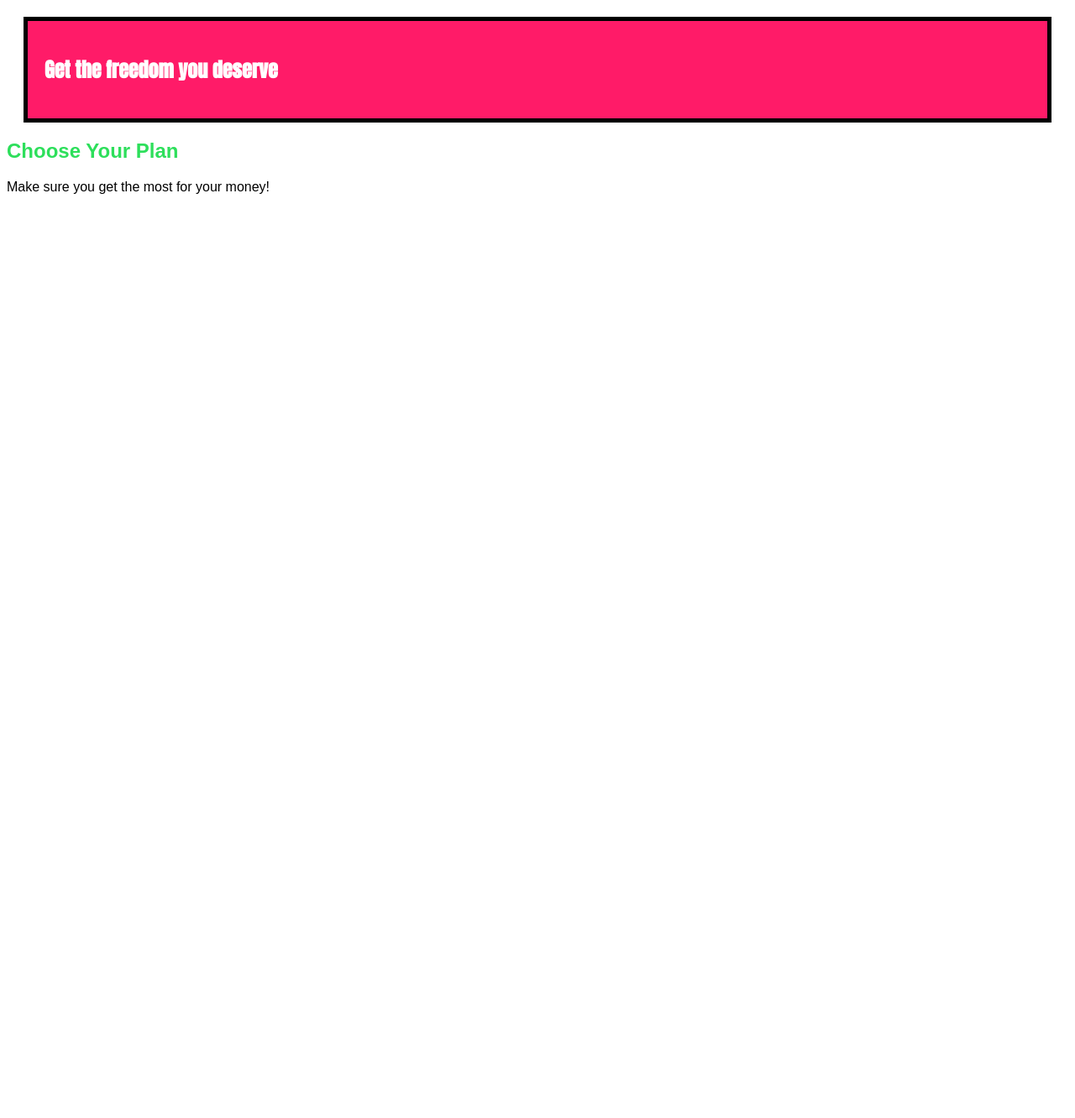
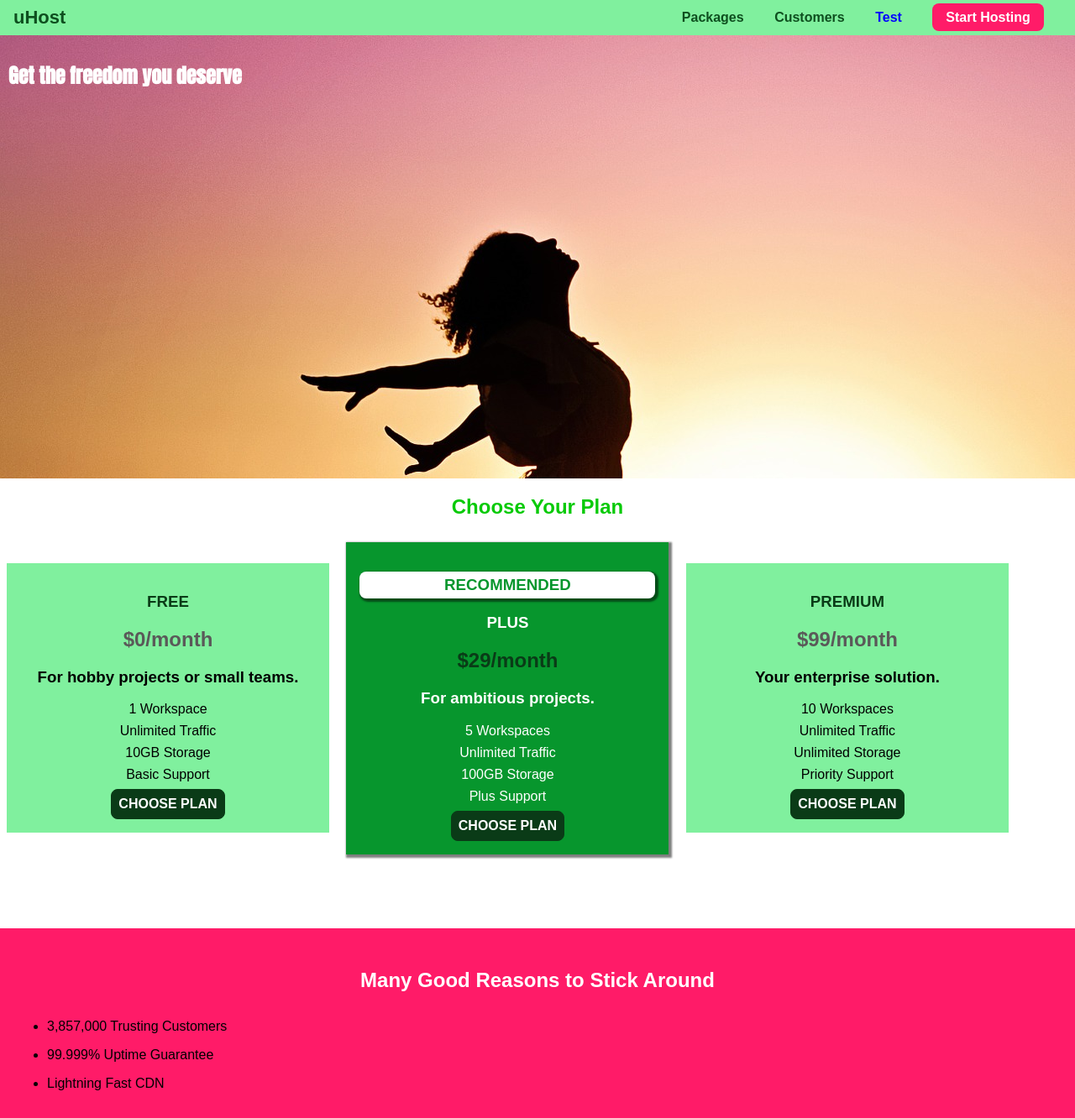
Before and after one commit to HafidhAlbarM/CSS, a plain HTML site: page index.html in a window 1280 px wide. Shown: the whole page at 84% size. Before the commit the page ends 800 px from the top, so only its background shows below. Drawn offline with Linux system fonts and the light colour scheme; a web font is replaced by a local one.

Commit message:
feature box

```diff
--- a/index.html
+++ b/index.html
@@ -10,15 +10,105 @@
     <link rel="stylesheet"
     href="https://fonts.googleapis.com/css?family=Monserrat:400,700">
   <body>
+    <header class="main-header">
+      <div>
+        <a href="index.html" class="main-header___brand">
+          uHost
+        </a>
+      </div>
+       <nav class="main-nav">
+        <ul class="main-nav___items">
+          <li class="main-nav___item">
+            <a href="packages/index.html">Packages</a>
+          </li>
+          <li class="main-nav___item">
+            <a href="customers/index.html">Customers</a>
+          </li>
+          <li class="main-nav___item">
+            <a href="customers/index.html" class="test">Test</a>
+          </li>
+          <li class="main-nav___item main-nav--cta">
+            <a href="start-hosting/index.html">Start Hosting</a>
+          </li>
+        </ul>
+      </nav>
+    </header>
     <main>
       <section id="product-overview">
         <div>
           <h1>Get the freedom you deserve</h1>
         </div>
       </section>
-      <section id="plan">
+      <section id="plans">
         <h1 class="section-title">Choose Your Plan</h1>
-        <p>Make sure you get the most for your money!</p>
+        <div>
+          <article class="plan">
+              <h1 class="plan__title">FREE</h1>
+              <h2 class="plan__price">$0/month</h2>
+              <h3>For hobby projects or small teams.</h3>
+              <ul class="plan_features">
+                  <li class="plan_feature">1 Workspace</li>
+                  <li class="plan_feature">Unlimited Traffic</li>
+                  <li class="plan_feature">10GB Storage</li>
+                  <li class="plan_feature">Basic Support</li>
+              </ul>
+              <div>
+                  <button class="button">CHOOSE PLAN</button>
+              </div>
+          </article>
+          <article class="plan plan--highlighted">
+              <h1 class="plan__annotation">RECOMMENDED</h1>
+              <h1 class="plan__title">PLUS</h1>
+              <h2 class="plan__price">$29/month</h2>
+              <h3>For ambitious projects.</h3>
+              <ul class="plan_features">
+                  <li class="plan_feature">5 Workspaces</li>
+                  <li class="plan_feature">Unlimited Traffic</li>
+                  <li class="plan_feature">100GB Storage</li>
+                  <li class="plan_feature">Plus Support</li>
+              </ul>
+              <div>
+                  <button class="button">CHOOSE PLAN</button>
+              </div>
+          </article>
+          <article class="plan">
+              <h1 class="plan__title">PREMIUM</h1>
+              <h2 class="plan__price">$99/month</h2>
+              <h3>Your enterprise solution.</h3>
+              <ul class="plan_features">
+                  <li class="plan_feature">10 Workspaces</li>
+                  <li class="plan_feature">Unlimited Traffic</li>
+                  <li class="plan_feature">Unlimited Storage</li>
+                  <li class="plan_feature">Priority Support</li>
+              </ul>
+              <div>
+                  <button class="button">CHOOSE PLAN</button>
+              </div>
+          </article>
+      </div>
+      </section>
+      <section id="key-features">
+        <h1 class="section-title">Many Good Reasons to Stick Around</h1>
+        <ul class="tost">
+            <li class="test">
+                <div>
+
+                </div>
+                <p>3,857,000 Trusting Customers</p>
+            </li>
+            <li class="test">
+                <div>
+
+                </div>
+                <p>99.999% Uptime Guarantee</p>
+            </li>
+            <li class="test">
+                <div>
+
+                </div>
+                <p>Lightning Fast CDN</p>
+            </li>
+        </ul>
       </section>
     </main>
   </body>
--- a/main.css
+++ b/main.css
@@ -1,12 +1,17 @@
+* {
+  box-sizing: border-box;
+}
+
 body {
   font-family: "Monstserrat", sans-serif;
+  margin: 0;
 }
 
 #product-overview {
-  background: #ff1b68;
-  padding: 20px;
-  border: 5px black solid;
-  margin: 20px;
+  background: url("freedom.jpg");
+  width: 100%;
+  height: 528px;
+  padding: 10px;
 }
 
 #product-overview h1 {
@@ -15,9 +20,160 @@ body {
 }
 
 .section-title {
-  color: #2ddf5b;
+  color: #07ca07;
+  text-align: center;
 }
 
-h1 {
+.plan {
+  background-color: #80f09e;
+  text-align: center;
+  padding: 16px;
+  margin: 8px;
+  display: inline-block;
+  width: 30%;
+  vertical-align: middle;
+}
+
+.plan--highlighted {
+  background-color: #07962d;
+  color: #fff;
+  box-shadow: 2px 2px 2px 2px rgb(0, 0, 0, 0.5);
+}
+
+.plan__annotation {
+  background-color: #fff;
+  color: #07962d;
+  padding: 5px;
+  box-shadow: 2px 2px 2px 2px rgb(0, 0, 0, 0.5);
+  border-radius: 8px;
+}
+
+.plan__title {
+  color: #0a3b17;
+}
+
+.plan__price {
+  color: #5a5959;
+}
+
+.plan--highlighted .plan__title {
+  color: white;
+}
+
+.plan--highlighted .plan__price {
+  color: #0a3b17;
+}
+
+.plan_features {
+  list-style: none;
+  margin: 0;
+  padding: 0;
+}
+
+.plan_feature {
+  margin: 8px 0;
+}
+
+.button {
+  background-color: #0a3b17;
+  color: #fff;
+  font: inherit;
+  border: 1.5px solid #0a3b17;
+  padding: 8px;
+  border-radius: 8px;
+  font-weight: bold;
+  cursor: pointer;
+}
+
+.button:hover,
+.button:active {
+  color: #0a3b17;
+  background-color: #fff;
+}
+
+#key-features {
+  background-color: #ff1b68;
+  margin-top: 80px;
+  padding: 16px;
+}
+
+#key-features .section-title {
+  color: #fff;
+  margin: 32px;
+}
+
+/* h1 {
   font-family: sans-serif;
+} */
+
+.main-header {
+  background-color: #80f09e;
+  padding: 8px 16px;
+  width: 100%;
 }
+
+/* bikin logo navbar jadi inline block dengan menu navbar*/
+.main-header > div {
+  display: inline-block;
+  vertical-align: middle;
+}
+
+.main-header___brand {
+  text-decoration: none;
+  color: #0e4f1f;
+  font-weight: bold; /* harus import size bold dari Monserrat */
+  font-size: 22px;
+}
+
+/* bikin menu navbar jadi inline block dengan logo navbar */
+.main-nav {
+  display: inline-block;
+  text-align: right;
+  width: calc(
+    100% - 72px
+  ); /* 52 di dapat dari ukuran div logo (inspect element, kliik div di kodingan inspectnya, lalu akan muncul sizenya di tampilan webnya) */
+  vertical-align: middle;
+}
+
+.main-nav___items {
+  margin: 0;
+  padding: 0;
+  list-style: none; /*remove bullets point */
+}
+/* bikin menu list items navbar jadi inline block */
+
+.main-nav___item {
+  display: inline-block;
+  margin: 0 16px;
+}
+
+.main-nav___item a {
+  text-decoration: none;
+  color: #0e4f1f;
+  font-weight: bold;
+  padding: 3px 0;
+}
+
+.main-nav___item a:hover,
+.main-nav___item a:active {
+  color: white;
+  border-bottom: 5px solid white;
+}
+
+.main-nav___item a.test {
+  color: blue;
+}
+
+.main-nav--cta a {
+  color: white;
+  background: #ff1b68;
+  padding: 8px 16px;
+  border-radius: 8px;
+}
+
+.main-nav--cta a:hover,
+.main-nav--cta a:active {
+  color: #ff1b68;
+  background: white;
+  border: none;
+}
--- /dev/null
+++ b/more-on-selectors-3-important/main.css
@@ -0,0 +1,34 @@
+body {
+  font-family: sans-serif;
+}
+
+nav {
+  margin-bottom: 16px;
+  background: #fa923f;
+  padding: 8px 0;
+}
+
+a {
+  text-decoration: none;
+  color: white;
+  margin: 10px;
+}
+
+a.active {
+  color: #521751;
+}
+
+a:not(.active) {
+  color: blue;
+}
+
+.main-section {
+  height: 800px;
+  border: 1px solid #ccc !important;
+  padding: 16px;
+}
+
+.highlighted {
+  border: 2px solid #fa923f;
+  height: 200px;
+}
```
Also changed, not shown: more-on-selectors-3-important/index.html (added, +25 -0 lines), freedom.jpg (added).
